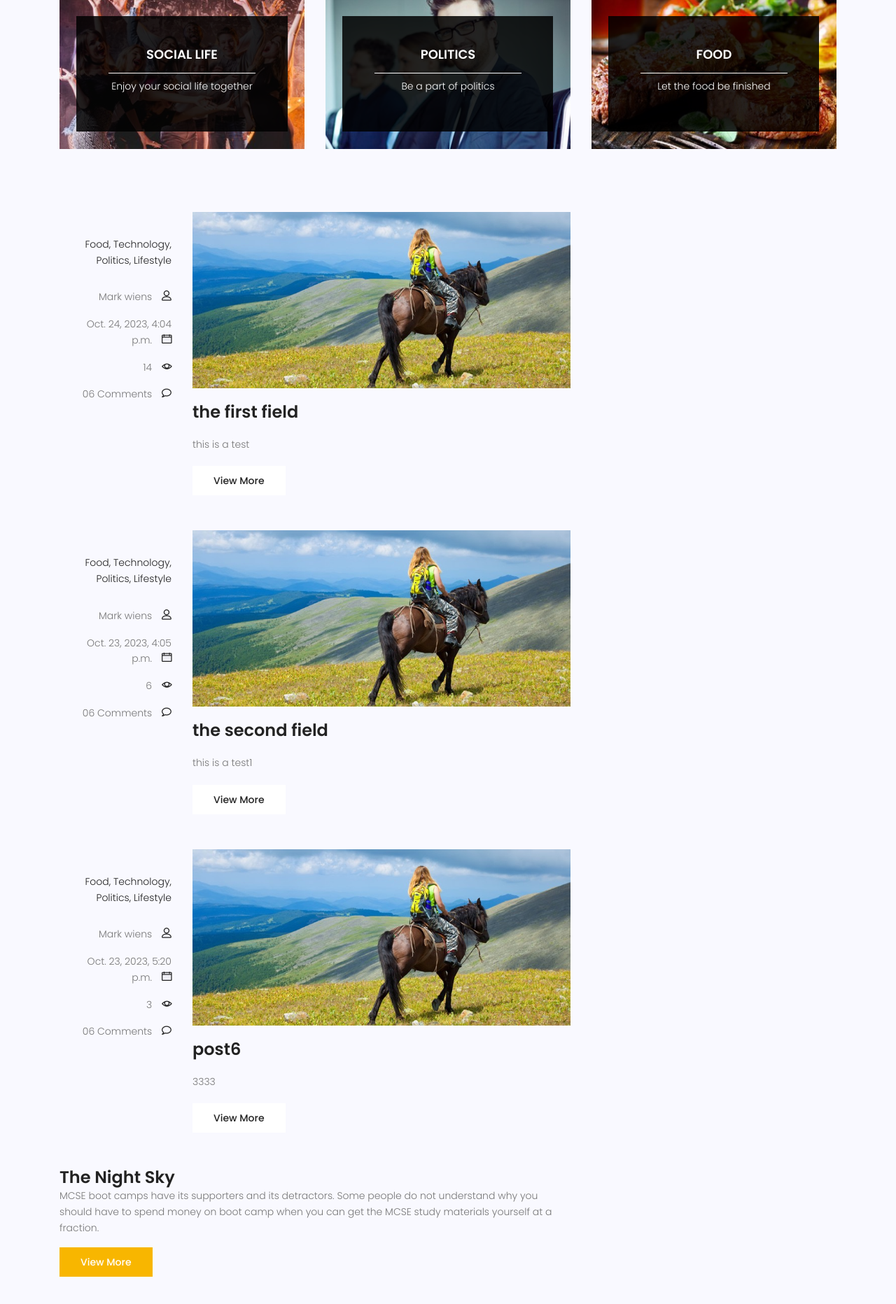
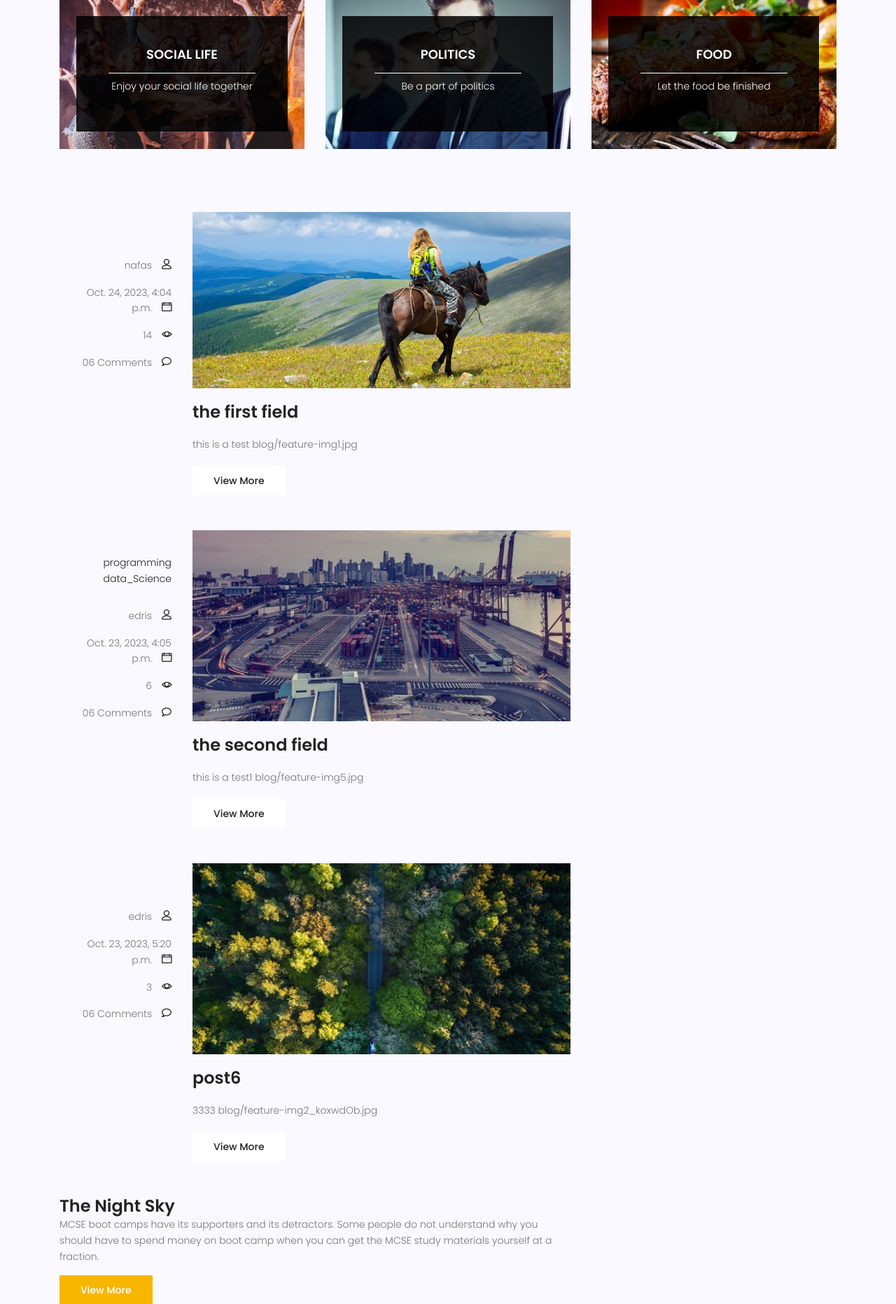
Before and after one commit to nhedris/mysite, a Django app: page /blog/ in a window 1280 px wide. Shown: the part 779-2643 px from the top of the page at 70% size. Run offline with Django 3.2, Linux system fonts and the light colour scheme; data comes from the database, SQL or seed files in the repository; both versions use the stored data as it was after the commit; some libraries are stand-ins or nearby versions.

Commit message:
Add author field and category field
Add author field and category field

```diff
--- a/blog/models.py
+++ b/blog/models.py
@@ -1,16 +1,26 @@
 from django.db import models
+from django.contrib.auth.models import User
 
+class category(models.Model):
+    name=models.CharField(max_length=255)
+
+    def __str__(self):
+          return self.name
 
 
 class post (models.Model):
     title= models.CharField(max_length=255)
+    author=models.ForeignKey(User,on_delete=models.CASCADE,null=True)
     content= models.TextField()
+    image=models.ImageField(upload_to='blog/')
+    category=models.ManyToManyField(category)
     counted_views = models.IntegerField(default=0)
     status=models.BooleanField(default=False)
     created_date=models.DateTimeField(auto_now_add=True)
     updated_date=models.DateTimeField(auto_now=True)
     published_date=models.DateTimeField( null=True)
 
+
 class Meta:
          ordering=['created_date']
 
--- a/requirements.txt
+++ b/requirements.txt
@@ -3,3 +3,4 @@ Django>3.2,<3.3
 pytz
 sqlparse
 typing_extensions
+pillow
--- a/templates/blog/blog-home.html
+++ b/templates/blog/blog-home.html
@@ -166,13 +166,12 @@
 							<div class="single-post row">
 								<div class="col-lg-3  col-md-3 meta-details">
 									<ul class="tags">
-										<li><a href="#">Food,</a></li>
-										<li><a href="#">Technology,</a></li>
-										<li><a href="#">Politics,</a></li>
-										<li><a href="#">Lifestyle</a></li>
+									{%for cat in post.category.all %}
+										<li><a href="#">{{cat.name}}</a></li>
+										{%endfor%}
 									</ul>
 									<div class="user-details row">
-										<p class="user-name col-lg-12 col-md-12 col-6"><a href="#">Mark wiens</a> <span class="lnr lnr-user"></span></p>
+										<p class="user-name col-lg-12 col-md-12 col-6"><a href="#">{{post.author}}</a> <span class="lnr lnr-user"></span></p>
 										<p class="date col-lg-12 col-md-12 col-6"><a href="#">{{post.published_date}}</a> <span class="lnr lnr-calendar-full"></span></p>
 										<p class="view col-lg-12 col-md-12 col-6"><a href="#">{{post.counted_views}}</a> <span class="lnr lnr-eye"></span></p>
 										<p class="comments col-lg-12 col-md-12 col-6"><a href="#">06 Comments</a> <span class="lnr lnr-bubble"></span></p>
@@ -180,12 +179,14 @@
 								</div>
 								<div class="col-lg-9 col-md-9 ">
 									<div class="feature-img">
-										<img class="img-fluid" src="{% static 'img/blog/feature-img1.jpg' %}" alt="">
+										<img class="img-fluid" src="{{post.image.url}}" alt="">
 									</div>
 									<a class="posts-title" href="{% url 'blog:single' pid=post.id %}"><h3>{{post.title}}</h3></a>
 									<p class="excert">
 
 										{{post.content}}
+										{{post.image}}
+
 									</p>
 									<a href="{% url 'blog:single' pid=post.id %}" class="primary-btn">View More</a>
 								</div>
--- a/templates/blog/blog-single.html
+++ b/templates/blog/blog-single.html
@@ -118,7 +118,7 @@
 										<li><a href="#">Lifestyle</a></li>
 									</ul>
 									<div class="user-details row">
-										<p class="user-name col-lg-12 col-md-12 col-6"><a href="#">Mark wiens</a> <span class="lnr lnr-user"></span></p>
+										<p class="user-name col-lg-12 col-md-12 col-6"><a href="#">{{posts.author}}</a> <span class="lnr lnr-user"></span></p>
 										<p class="date col-lg-12 col-md-12 col-6"><a href="#">12 Dec, 2017</a> <span class="lnr lnr-calendar-full"></span></p>
 										<p class="view col-lg-12 col-md-12 col-6"><a href="#">{{posts.counted_views}}ws</a> <span class="lnr lnr-eye"></span></p>
 										<p class="comments col-lg-12 col-md-12 col-6"><a href="#">06 Comments</a> <span class="lnr lnr-bubble"></span></p>
```
Also changed, not shown: blog/admin.py (+4 -3 lines), blog/feature-img1.jpg (added), blog/feature-img2.jpg (added), blog/feature-img2_koxwdOb.jpg (added), blog/feature-img5.jpg (added), blog/migrations/0002_auto_20231031_2011.py (added), blog/migrations/0003_post_image.py (added), blog/migrations/0004_auto_20231031_2110.py (added), db.sqlite3.
